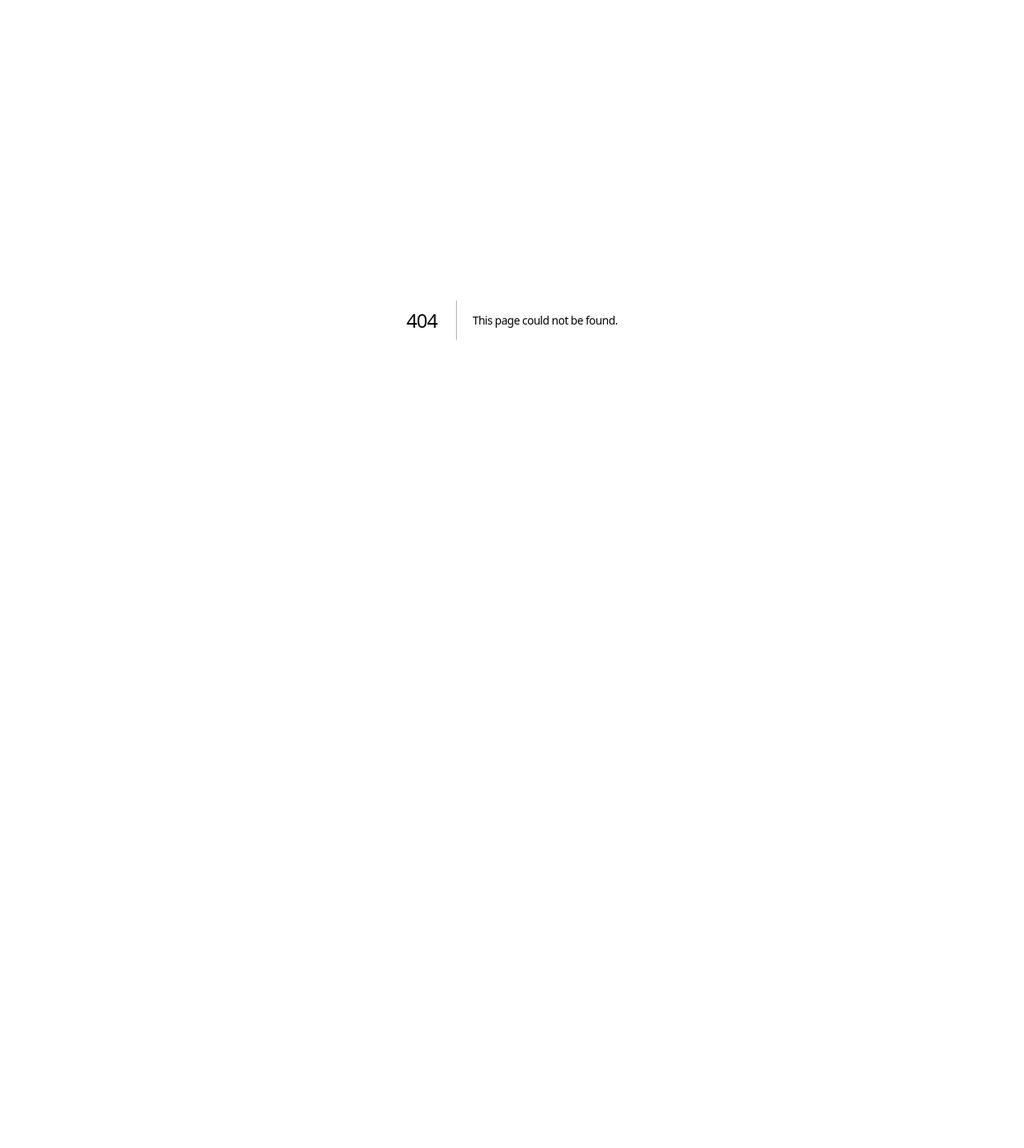
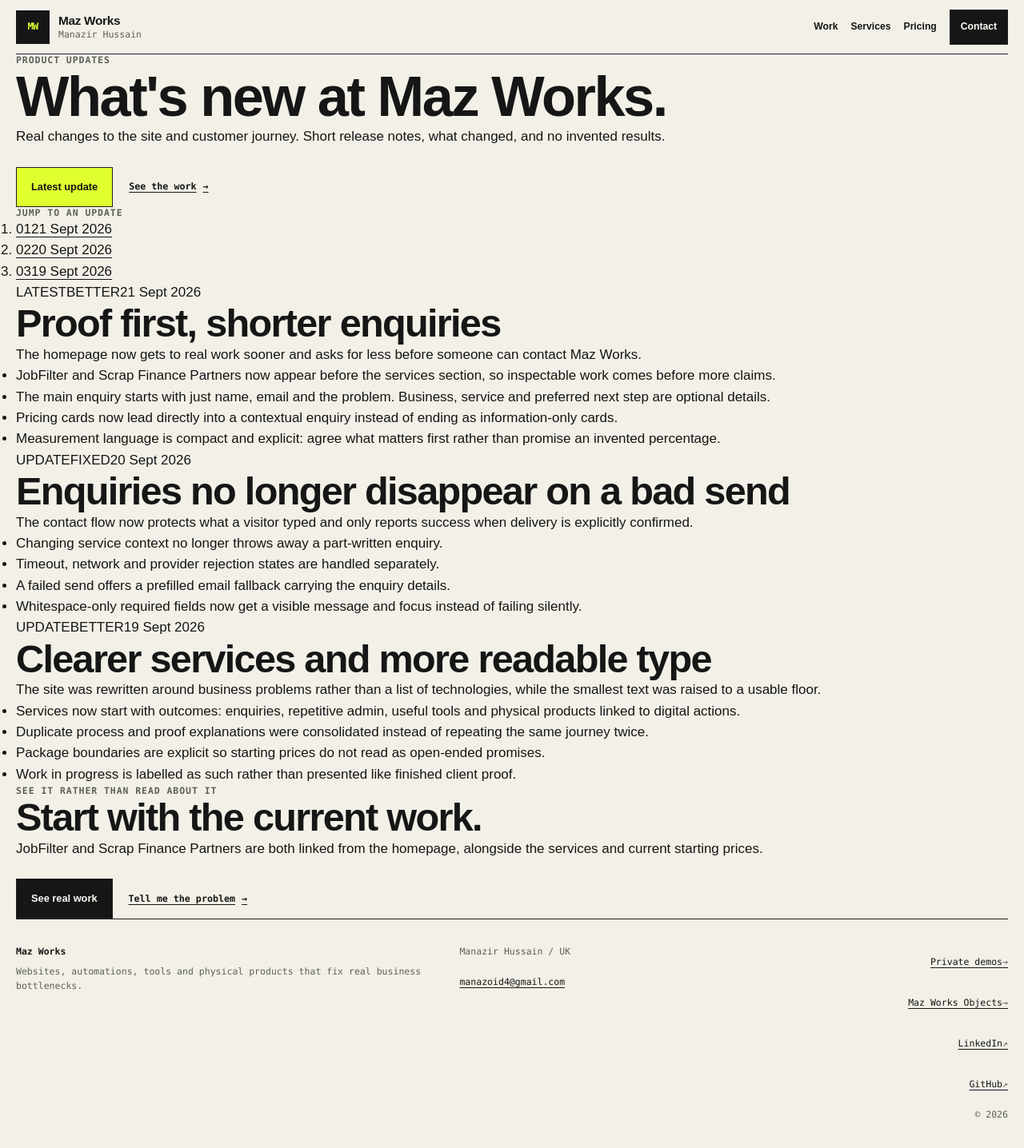
Before and after one commit to manazoid4/mazos-site, a Next.js app: page /whats-new in a window 1280 px wide. Before the commit this address had no page. Shown: the whole page at 80% size. Before the commit the page ends 800 px from the top, so only its background shows below. Built offline with nearby package versions, Linux system fonts and the light colour scheme.

Commit message:
Add Maz Works What's New page

```diff
--- /dev/null
+++ b/app/whats-new/page.tsx
@@ -0,0 +1,104 @@
+import type { Metadata } from 'next';
+import { SiteFooter, SiteHeader } from '../site-chrome';
+import { SITE_URL } from '../site';
+import { formatUpdateDate, LATEST_MAZ_WORKS_UPDATE, MAZ_WORKS_UPDATES } from '../updates';
+
+const PAGE_URL = `${SITE_URL}/whats-new`;
+
+export const metadata: Metadata = {
+  title: "What's New",
+  description: 'Recent Maz Works site and product improvements, explained plainly with what changed and why it matters.',
+  alternates: { canonical: PAGE_URL },
+  openGraph: {
+    title: "What's New at Maz Works",
+    description: 'Recent improvements to Maz Works, explained without release-note noise.',
+    url: PAGE_URL,
+    type: 'website',
+  },
+};
+
+export default function WhatsNewPage() {
+  const structuredData = {
+    '@context': 'https://schema.org',
+    '@type': 'CollectionPage',
+    name: "What's New at Maz Works",
+    url: PAGE_URL,
+    dateModified: LATEST_MAZ_WORKS_UPDATE.publishedAt,
+    hasPart: MAZ_WORKS_UPDATES.map((update) => ({
+      '@type': 'Article',
+      headline: update.title,
+      datePublished: update.publishedAt,
+      url: `${PAGE_URL}#${update.id}`,
+      description: update.summary,
+    })),
+  };
+
+  return (
+    <main>
+      <script
+        type="application/ld+json"
+        dangerouslySetInnerHTML={{ __html: JSON.stringify(structuredData).replace(/</g, '\\u003c') }}
+      />
+      <SiteHeader />
+
+      <section className="mw-resource-hero" id="main-content" tabIndex={-1} aria-labelledby="updates-title">
+        <p className="eyebrow">Product updates</p>
+        <h1 id="updates-title">What&apos;s new at Maz Works.</h1>
+        <p>Real changes to the site and customer journey. Short release notes, what changed, and no invented results.</p>
+        <div className="mw-actions">
+          <a className="button button-signal" href={`#${LATEST_MAZ_WORKS_UPDATE.id}`}>Latest update</a>
+          <a className="text-link" href="/#work">See the work <span aria-hidden="true">→</span></a>
+        </div>
+      </section>
+
+      <div className="mw-updates-layout">
+        <nav className="mw-updates-nav" aria-label="Update history">
+          <p className="eyebrow">Jump to an update</p>
+          <ol>
+            {MAZ_WORKS_UPDATES.map((update, index) => (
+              <li key={update.id}>
+                <a href={`#${update.id}`}>
+                  <span>{String(index + 1).padStart(2, '0')}</span>
+                  <time dateTime={update.publishedAt}>{formatUpdateDate(update.publishedAt)}</time>
+                </a>
+              </li>
+            ))}
+          </ol>
+        </nav>
+
+        <section className="mw-update-list" aria-label="Maz Works updates">
+          {MAZ_WORKS_UPDATES.map((update, index) => (
+            <article className="mw-update-card" id={update.id} key={update.id}>
+              <header>
+                <div className="mw-update-meta">
+                  <span>{index === 0 ? 'LATEST' : 'UPDATE'}</span>
+                  <span>{update.label}</span>
+                  <time dateTime={update.publishedAt}>{formatUpdateDate(update.publishedAt)}</time>
+                </div>
+                <h2>{update.title}</h2>
+                <p>{update.summary}</p>
+              </header>
+              <ul>
+                {update.items.map((item) => <li key={item}>{item}</li>)}
+              </ul>
+            </article>
+          ))}
+        </section>
+      </div>
+
+      <section className="mw-resource-cta" aria-labelledby="updates-cta-title">
+        <div>
+          <p className="eyebrow">See it rather than read about it</p>
+          <h2 id="updates-cta-title">Start with the current work.</h2>
+          <p>JobFilter and Scrap Finance Partners are both linked from the homepage, alongside the services and current starting prices.</p>
+        </div>
+        <div className="mw-actions">
+          <a className="button button-dark" href="/#work">See real work</a>
+          <a className="text-link" href="/#contact">Tell me the problem <span aria-hidden="true">→</span></a>
+        </div>
+      </section>
+
+      <SiteFooter />
+    </main>
+  );
+}
```
